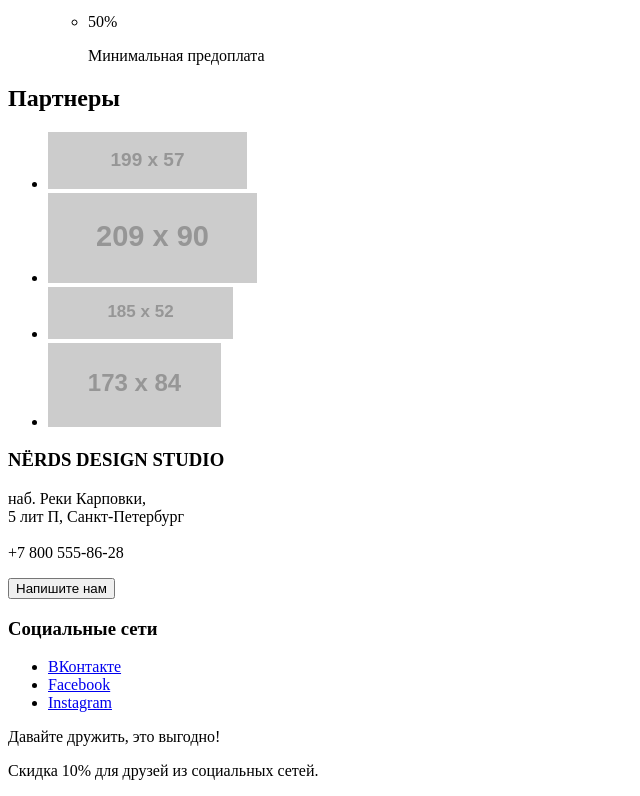
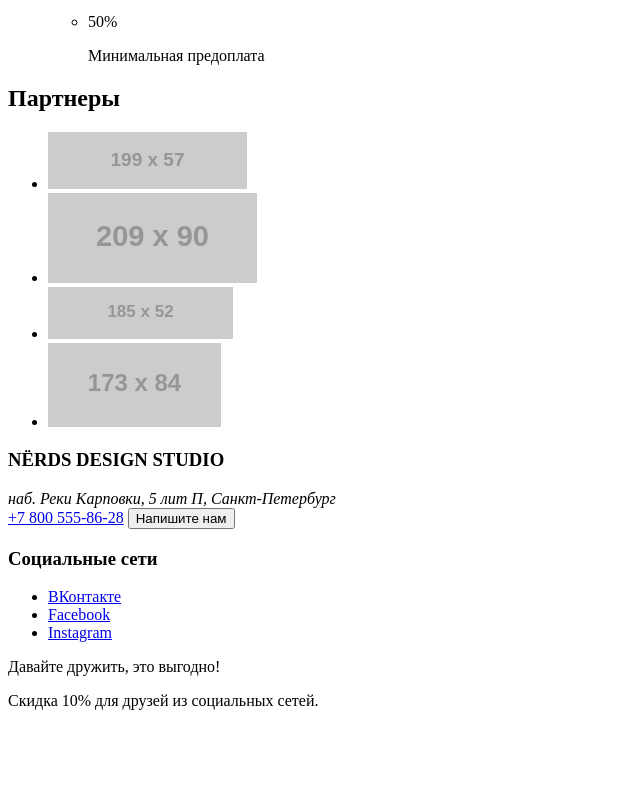
Before and after one commit to WalleQQ/1008501-nerds-31, a plain HTML site: page index.html in a window 1280 px wide. Shown: the part 1849-2645 px from the top of the page, without its empty margins (0-640 px from the left). After the commit the page ends 2575 px from the top, so only its background shows below. Drawn offline with Linux system fonts and the light colour scheme; placeholder pictures from the web are drawn by us.

Commit message:
Исправляю ошибки в разметке Главной страницы

```diff
--- a/index.html
+++ b/index.html
@@ -8,7 +8,7 @@
   <body>
     <header>
       <nav>
-        <a href="index.html">
+        <a>
           <img src="https://via.placeholder.com/160x65" alt="" />
         </a>
         <ul>
@@ -123,12 +123,9 @@
     <footer>
       <section>
         <h3>NЁRDS DESIGN STUDIO</h3>
-        <p>
-          наб. Реки Карповки,<br />
-          5 лит П, Санкт-Петербург<br />
-          <br />
-          +7 800 555-86-28
-        </p>
+        <address>наб. Реки Карповки, 5 лит П, Санкт-Петербург</address>
+        <a href="tel:+78005558626">+7 800 555-86-28</a>
+
         <button type="button">Напишите нам</button>
       </section>
       <section>
```
